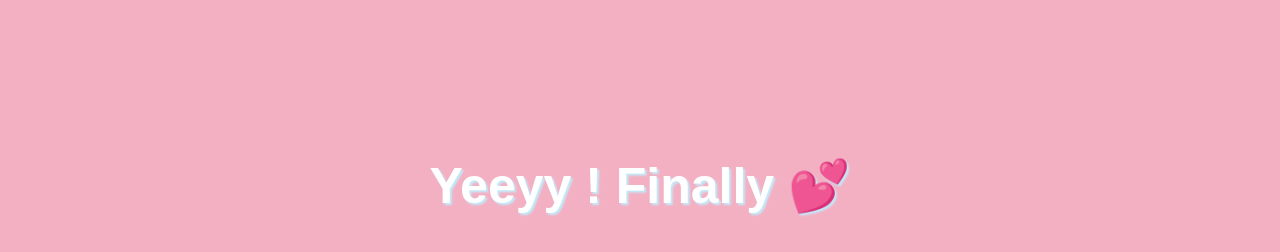
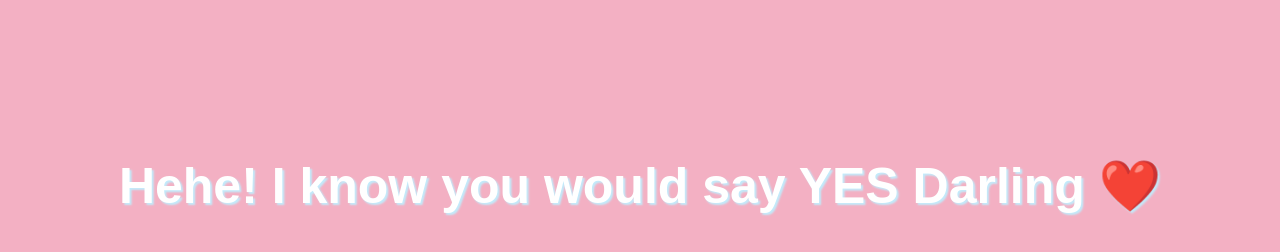
Before and after one commit to iansomerhalder7/be-my-valentine, a plain HTML site: page yes.html in a window 1280 px wide. Shown: the top 252 px of the page. Drawn offline with Linux system fonts and the light colour scheme; grey boxes are pictures that could not be loaded; a web font is replaced by a local one.

Commit message:
Update yes.html

```diff
--- a/yes.html
+++ b/yes.html
@@ -7,7 +7,7 @@
   <body>
     <div class="container">
       <div>
-        <h1 class="header_text">Yeeyy ! Finally 💕</h1>
+        <h1 class="header_text">Hehe! I know you would say YES Darling ❤️</h1>
       </div>
       <div class="gif_container">
         <img
```
